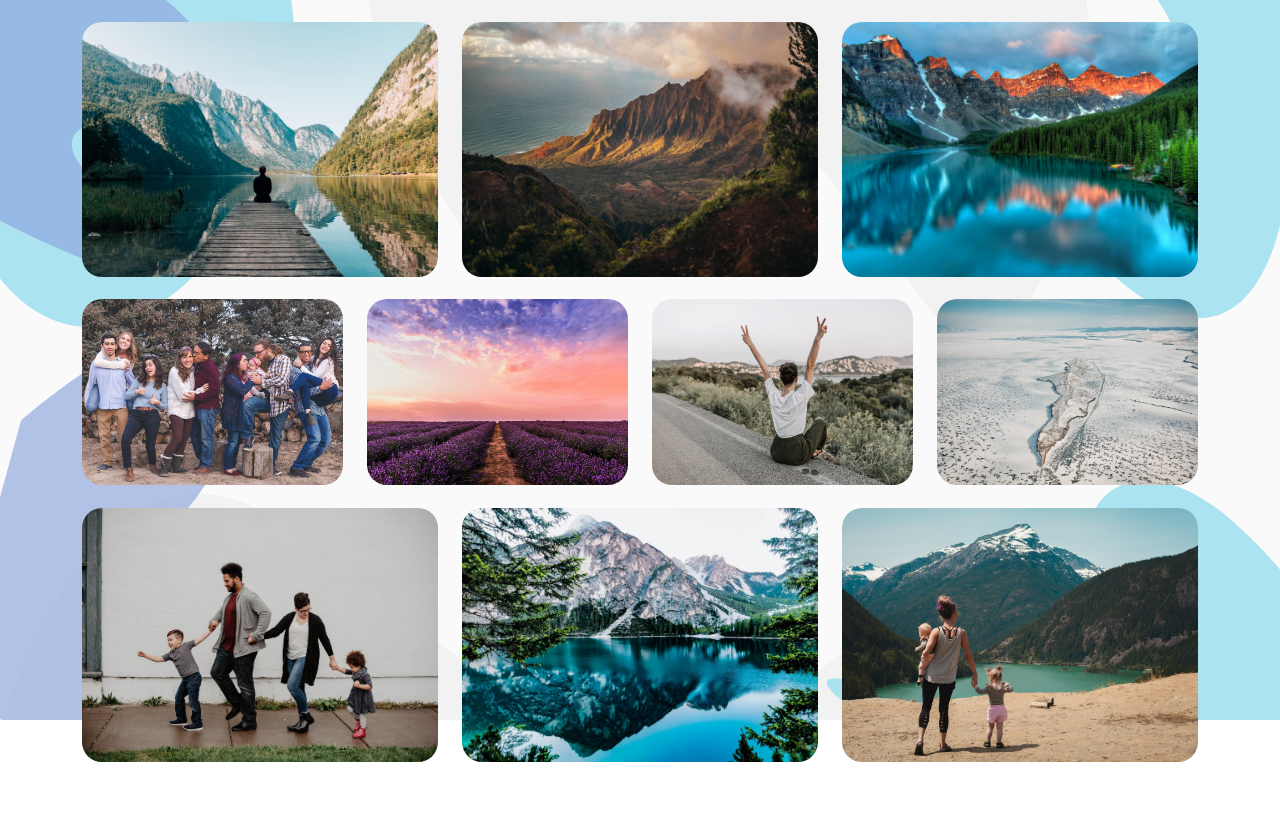
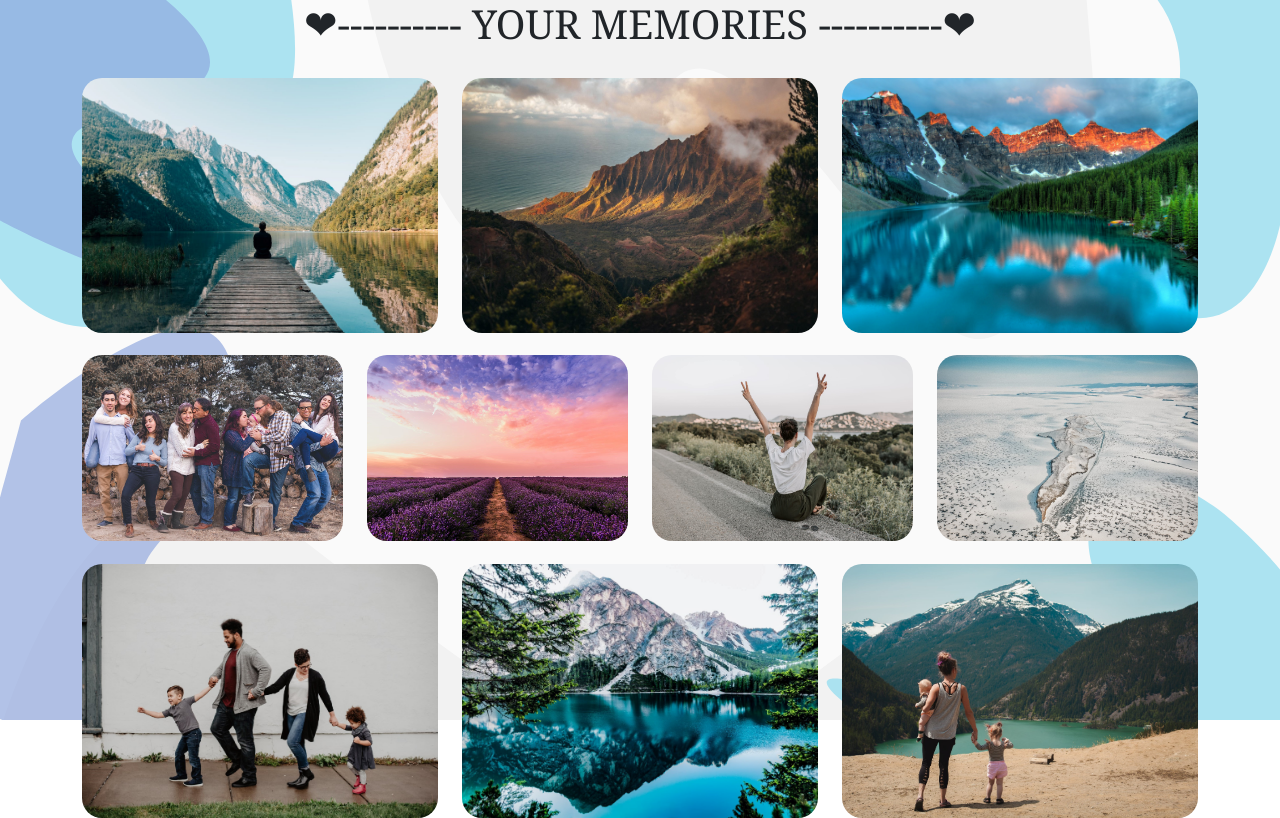
Before and after one commit to Aeon2021/Aeon, a React (Create React App) app in the folder aeona-hackathon/: page / in a window 1280 px wide. Built offline with nearby package versions, Linux system fonts and the light colour scheme.

Commit message:
Added Title to Dashboard
yeah

```diff
--- a/aeona-hackathon/src/Components/grid-page.css
+++ b/aeona-hackathon/src/Components/grid-page.css
@@ -7,3 +7,9 @@ body {
 .gridPadding {
   padding-top: 2%;
 }
+
+
+h1 {
+  text-align: center;
+  font-family: Cambria, Cochin, Georgia, Times, 'Times New Roman', serif;
+}
--- a/aeona-hackathon/src/Components/grid-page.jsx
+++ b/aeona-hackathon/src/Components/grid-page.jsx
@@ -19,6 +19,8 @@ class GridPage extends React.Component {
     render() {
         return (
             <Container>
+
+            <h1> ❤---------- YOUR MEMORIES ----------❤</h1>
 
             <Row xs="4" sm="3" className="gridPadding">
               <Col><img src={ManOnPlank} width="100%" style={{ borderRadius: "20px" }}/></Col>
```
